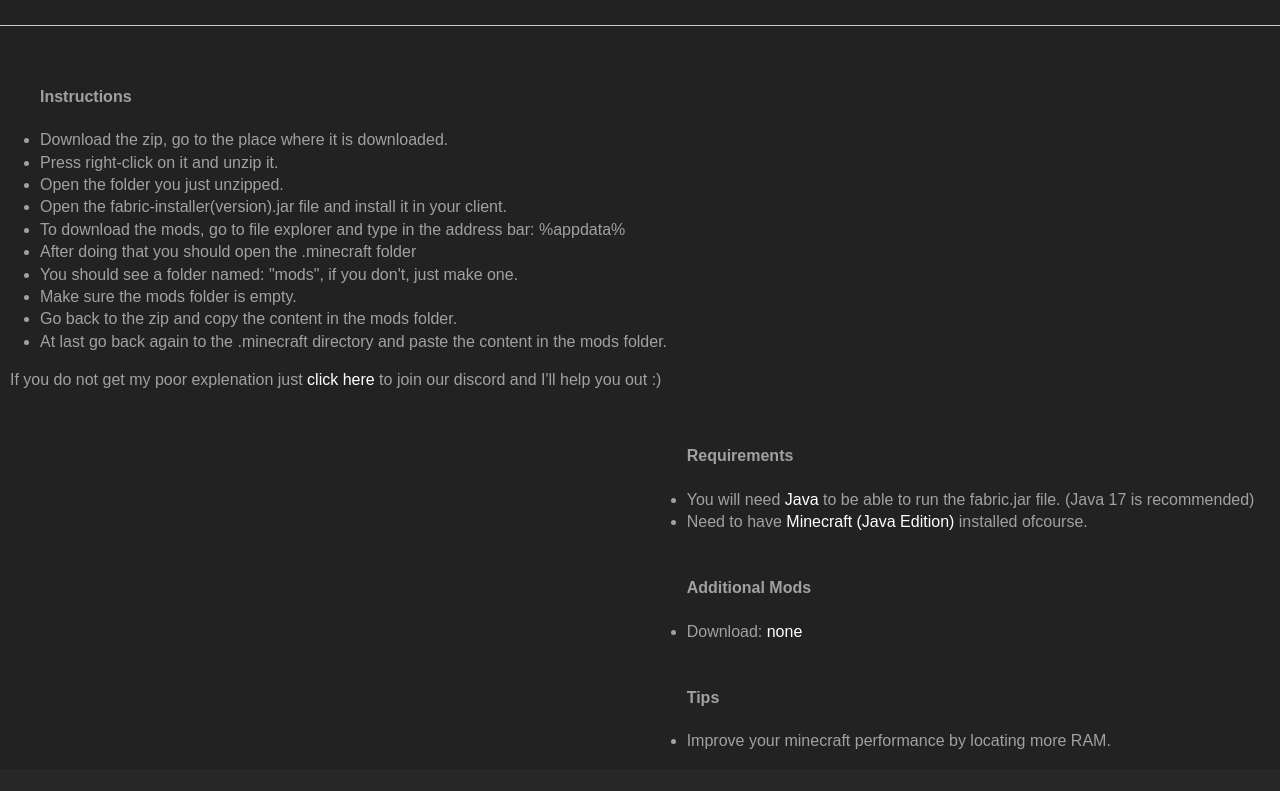
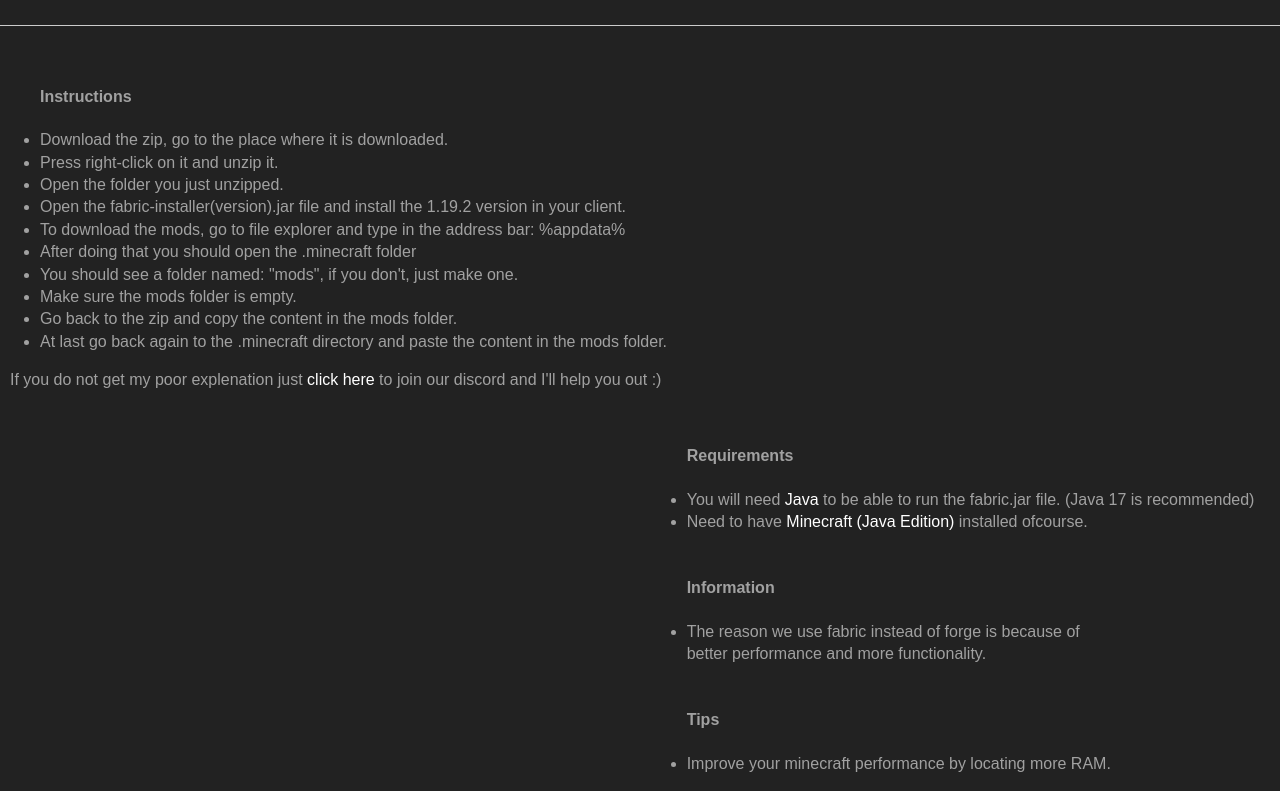
Before and after one commit to Turbootzz/Turboot, a PHP site: page /cobblemon in a window 1280 px wide. Shown: the part 297-1088 px from the top of the page. Before the commit the page ends 1046 px from the top, so only its background shows below. Run offline with PHP 8.4, Linux system fonts and the light colour scheme.

Commit message:
cobblemon tweaks

```diff
--- a/cobblemon.php
+++ b/cobblemon.php
@@ -1,21 +1,17 @@
 <!doctype html>
-<html class="no-js" lang="">
-
+<html class="no-js" lang="en">
 <head>
     <meta charset="utf-8">
     <title>Turboot - Pixelmon</title>
     <meta name="description" content="">
     <meta name="viewport" content="width=device-width, initial-scale=1">
-
     <meta property="og:title" content="">
     <meta property="og:type" content="">
     <meta property="og:url" content="">
     <meta property="og:image" content="">
-
     <link rel="manifest" href="site.webmanifest">
     <link rel="apple-touch-icon" href="icon.png">
     <link rel="stylesheet" href="assets/css/cobblemon.css">
-
     <meta name="theme-color" content="#fafafa">
     <link rel="stylesheet" href="https://cdnjs.cloudflare.com/ajax/libs/font-awesome/4.7.0/css/font-awesome.min.css">
     <link rel="icon" type="image/x-icon" href="assets/img/favicon.ico">
@@ -34,7 +30,8 @@
         <hr>
         <br>
         <h3>Download Cobblemon Modpack</h3>
-  <a href="assets/downloads/modpack-bf-cobblemon-1.19.2.zip"><button class="btn" style="width:100%"><i class="fa fa-download"></i> Download</button></a>
+        <a href="assets/downloads/modpack-bf-cobblemon-1.19.2.zip"><button class="btn" style="width:100%"><i
+                    class="fa fa-download"></i> Download</button></a>
         <br>
         <br>
         <br>
@@ -47,7 +44,7 @@
                 <li>Download the zip, go to the place where it is downloaded.</li>
                 <li>Press right-click on it and unzip it.</li>
                 <li>Open the folder you just unzipped.</li>
-    <li>Open the fabric-installer(version).jar file and install it in your client.</li>
+                <li>Open the fabric-installer(version).jar file and install the 1.19.2 version in your client.</li>
                 <li>To download the mods, go to file explorer and type in the address bar: %appdata%</li>
                 <li>After doing that you should open the .minecraft folder</li>
                 <li>You should see a folder named: "mods", if you don't, just make one.</li>
@@ -55,22 +52,26 @@
                 <li>Go back to the zip and copy the content in the mods folder.</li>
                 <li>At last go back again to the .minecraft directory and paste the content in the mods folder.</li>
             </ul>
-  <p style="margin-left: 10px;"> If you do not get my poor explenation just <a href="https://discord.gg/Z9dZC6V7cQ">click here</a> to join our discord and I'll help you out :)</p>
+            <p style="margin-left: 10px;"> If you do not get my poor explenation just <a
+                    href="https://discord.gg/Z9dZC6V7cQ">click here</a> to join our discord and I'll help you out :)</p>
         </div>
         <ul id="right">
             <h4>Requirements</h4>
-    <li>You will need <a href="https://download.oracle.com/java/17/archive/jdk-17.0.7_windows-x64_bin.exe">Java</a> to be able to run the fabric.jar file. (Java 17 is recommended)</li>
-    <li>Need to have <a href="https://www.minecraft.net/download/" download>Minecraft (Java Edition)</a> installed ofcourse.</li>
+            <li>You will need <a
+                    href="https://download.oracle.com/java/17/archive/jdk-17.0.7_windows-x64_bin.exe">Java</a> to be
+                able to run the fabric.jar file. (Java 17 is recommended)</li>
+            <li>Need to have <a href="https://www.minecraft.net/download/" download>Minecraft (Java Edition)</a>
+                installed ofcourse.</li>
             <br>
-    <h4>Additional Mods</h4>
-    <li>Download: <a href="" download>none</a></li>
+            <h4>Information</h4>
+            <li>The reason we use fabric instead of forge is because of<br>better performance and more functionality.
+            </li>
             <br>
             <h4>Tips</h4>
             <li>Improve your minecraft performance by locating more RAM.</li>
         </ul>
     </main>
     <footer>
-
     </footer>
 </body>
 </html>
```
Also changed, not shown: 1 other file. Lines whose indentation alone changed are shown as unchanged.
